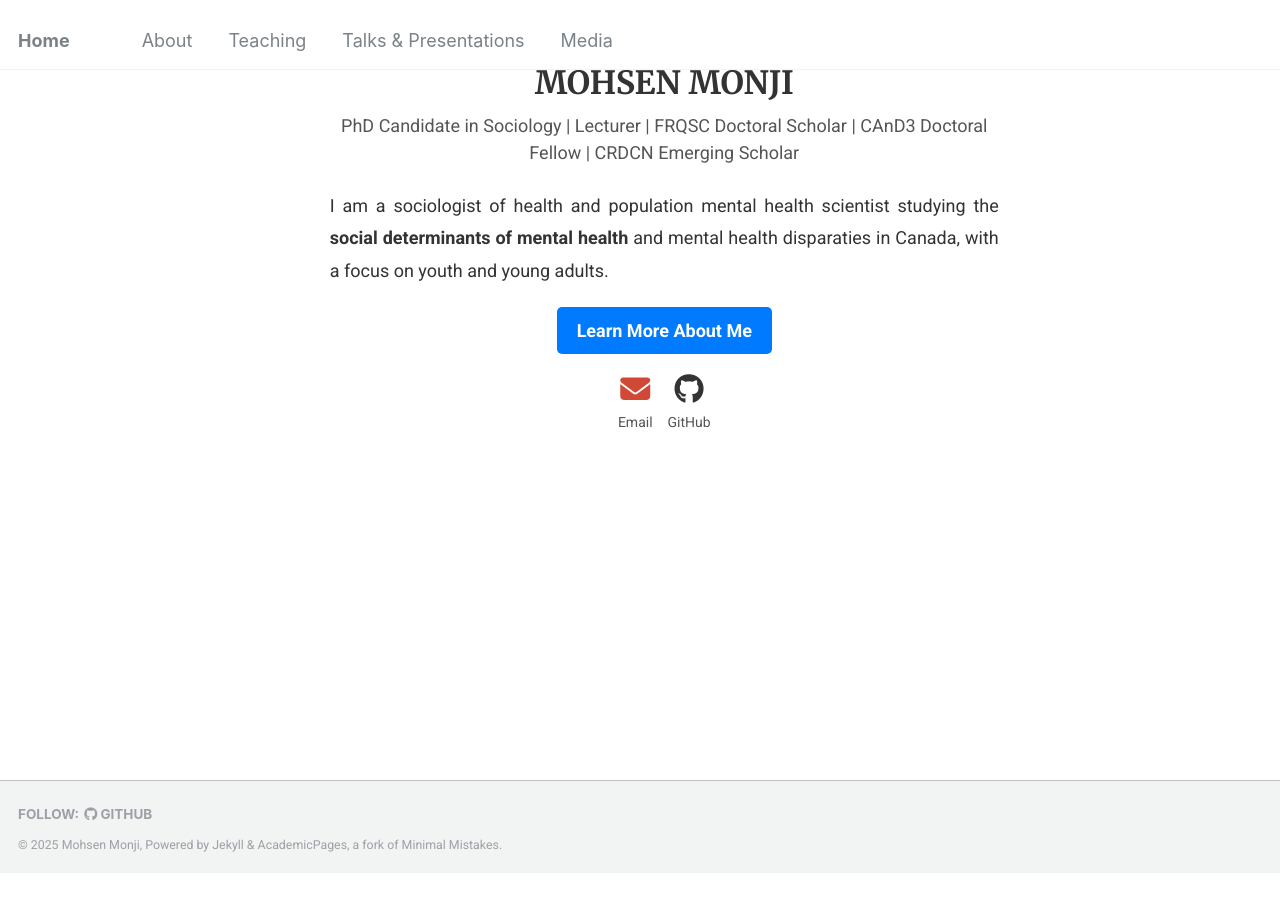
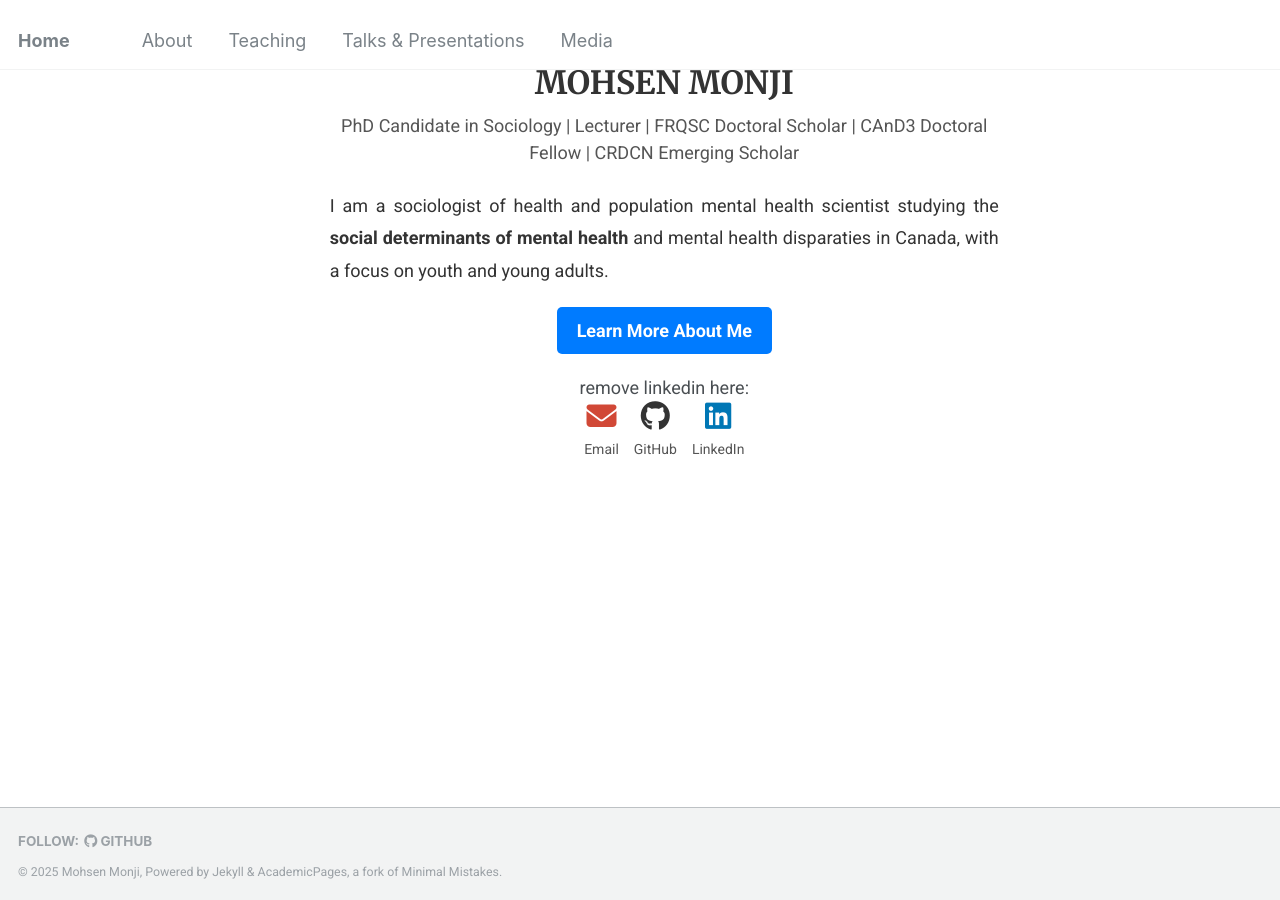
Before and after one commit to Mohsnmonji/mohsnmonji.github.io, a Jekyll site: the page built from _pages/front.md, in a window 1280 px wide and 900 px high, scrolled down 523 px. Built offline with Jekyll 4.4.1, drawn with Linux system fonts in a browser that asks for light colours; before the commit the page ends 1396 px from its top, so only the background shows below that.

Commit message:
Update front.md

```diff
--- a/_pages/front.md
+++ b/_pages/front.md
@@ -37,18 +37,26 @@ hide_avatar: true
     </a>
   </div>
 
-  <!-- Social Media Links -->
-<div style="display: flex; justify-content: center; gap: 15px; margin-bottom: 20px;">
-  <div style="text-align: center;">
-    <a href="mailto:mohsen.monji@concordia.ca" target="_blank" style="text-decoration: none;">
-      <i class="fas fa-envelope" style="color: #D14836; font-size: 30px;"></i><br>
-      <span style="font-size: 14px; color: #555;">Email</span>
-    </a>
-  </div>
-  <div style="text-align: center;">
-    <a href="https://github.com/Mohsnmonji" target="_blank" style="text-decoration: none;">
-      <i class="fab fa-github" style="color: #333; font-size: 30px;"></i><br>
-      <span style="font-size: 14px; color: #555;">GitHub</span>
-    </a>
+  remove linkedin here:
+<!-- Social Media Links -->
+  <div style="display: flex; justify-content: center; gap: 15px; margin-bottom: 20px;">
+    <div style="text-align: center;">
+      <a href="mailto:mohsen.monji@concordia.ca" target="_blank" style="text-decoration: none;">
+        <i class="fas fa-envelope" style="color: #D14836; font-size: 30px;"></i><br>
+        <span style="font-size: 14px; color: #555;">Email</span>
+      </a>
+    </div>
+    <div style="text-align: center;">
+      <a href="https://github.com/Mohsnmonji" target="_blank" style="text-decoration: none;">
+        <i class="fab fa-github" style="color: #333; font-size: 30px;"></i><br>
+        <span style="font-size: 14px; color: #555;">GitHub</span>
+      </a>
+    </div>
+    <div style="text-align: center;">
+      <a href="https://www.linkedin.com/in/mohsen-monji-0a3a37269" target="_blank" style="text-decoration: none;">
+        <i class="fab fa-linkedin" style="color: #0077B5; font-size: 30px;"></i><br>
+        <span style="font-size: 14px; color: #555;">LinkedIn</span>
+      </a>
+    </div>
   </div>
 </div>
```
